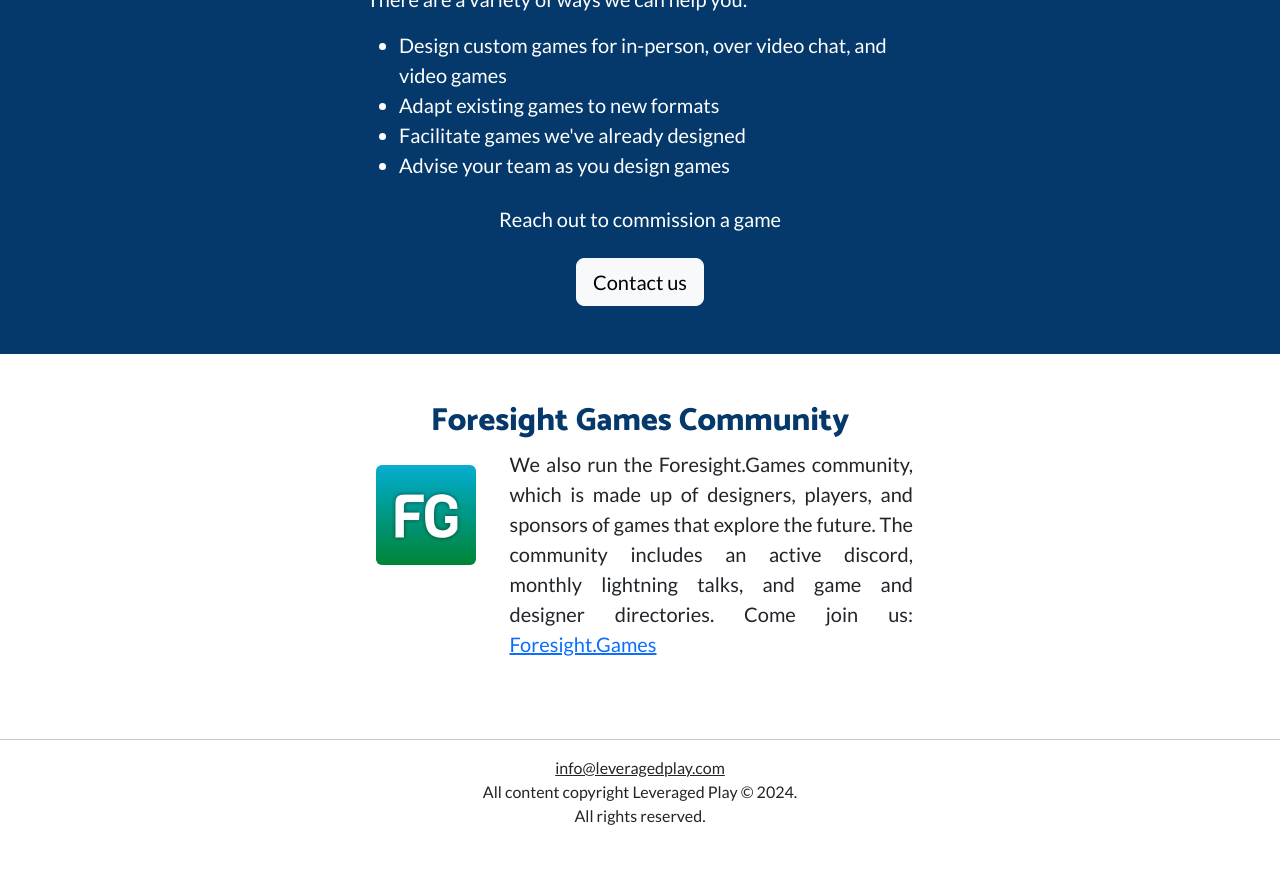
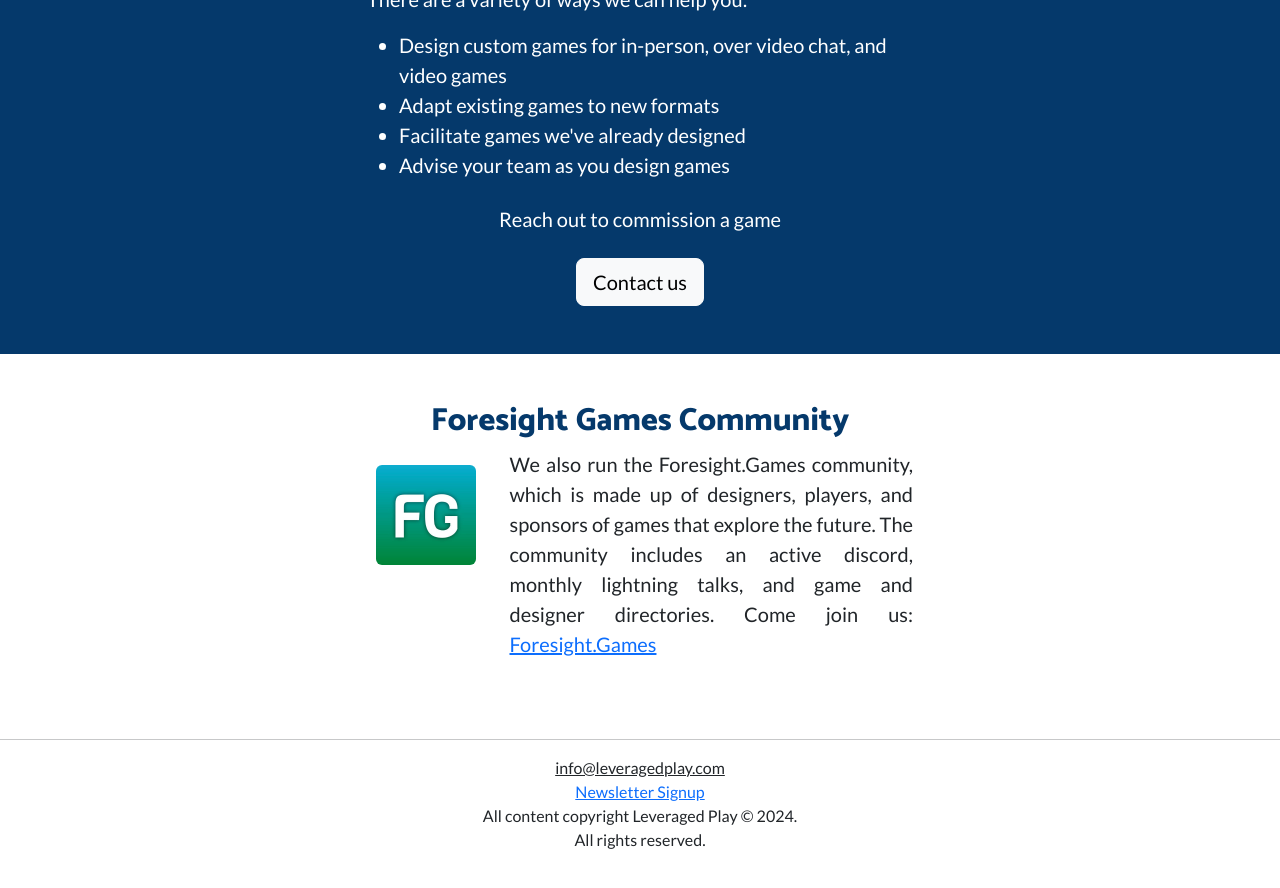
Before and after one commit to randylubin/leveraged-play, a Jekyll site: the page built from index.html, in a window 1280 px wide and 900 px high, scrolled down 2546 px. Shown: the top 888 px of the window. Built offline with Jekyll 4.4.1, drawn with Linux system fonts in a browser that asks for light colours; nearby versions of some CDN libraries.

Commit message:
Update footer.html

```diff
--- a/_includes/footer.html
+++ b/_includes/footer.html
@@ -4,6 +4,11 @@
     <div class="row">
       <div class="col">
         <a href="mailto:info@leveragedplay.com" class="link-dark">info@leveragedplay.com</a>
+      </div>
+    </div>
+    <div class="row">
+      <div class="col">
+        <a href="http://eepurl.com/iKgDbE" target="_blank">Newsletter Signup</a>
       </div>
     </div>
     <div class="row">
```
